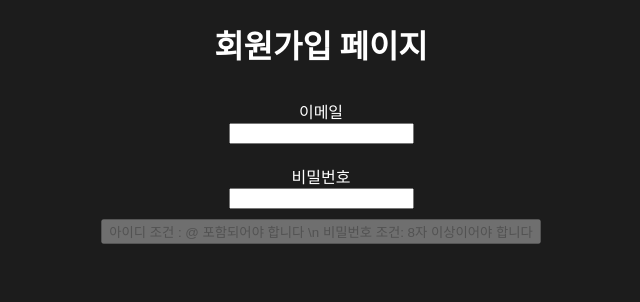
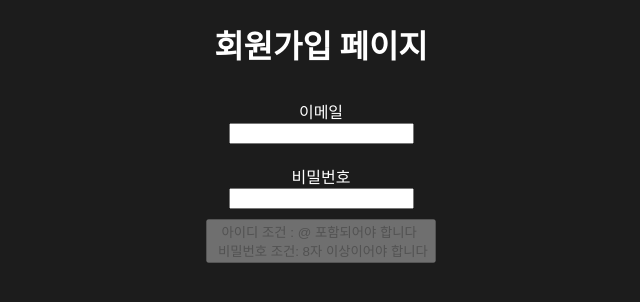
Before and after one commit to thumbthing/wanted-pre-onboarding-frontend, a React (Create React App) app: page /register in a window 1280 px wide. Shown: the top 302 px of the page, without its empty margins (319-959 px from the left). Built offline with nearby package versions, Linux system fonts and the light colour scheme.

Commit message:
fix: 불필요한 for문 삭제, SignIn/SignUp에 필요한 request를 페이지에서 button 컴포너트로 이동

```diff
--- a/src/components/sign/SigninButton.tsx
+++ b/src/components/sign/SigninButton.tsx
@@ -6,12 +6,12 @@ import { sign } from "../../request/Api";
 interface signInButtonProps {
   id: string;
   password: string;
-  request: string;
 }
 
-const SignInButton = ({ id, password, request }: signInButtonProps) => {
+const SignInButton = ({ id, password }: signInButtonProps) => {
   const idValidation: boolean = id.includes("@");
   const passwordValidation: number = password.length;
+  const request: string = "signin";
   const navigate = useNavigate();
 
   const handleSignIn = useCallback(async () => {
@@ -19,9 +19,10 @@ const SignInButton = ({ id, password, request }: signInButtonProps) => {
       const response = await sign(id, password, request);
       const data = response?.data;
 
-      for (const key in data) {
-        localStorage.setItem(key, data[key]);
-      }
+      const key: string = Object.keys(data)[0];
+      const accessToken: string = Object.values(data)[0] as string;
+      localStorage.setItem(key, accessToken);
+
       navigate("/todo");
     } catch (error) {
       console.log(error);
@@ -42,7 +43,7 @@ const SignInButton = ({ id, password, request }: signInButtonProps) => {
       <StyledButton
         data-testid='signin-button'
         type='button'
-        value={`아이디 조건 : @ 포함 \n 비밀번호 조건: 8자 이상이어야 합니다`}
+        value={`아이디 조건 : @ 포함되어야 합니다 \n 비밀번호 조건: 8자 이상이어야 합니다`}
         disabled
       />
     );
--- a/src/components/sign/SignupButton.tsx
+++ b/src/components/sign/SignupButton.tsx
@@ -1,17 +1,17 @@
 import { styled } from "styled-components";
 import { sign } from "../../request/Api";
-import { useCallback } from "react";
+import { useCallback, useState } from "react";
 import { useNavigate } from "react-router-dom";
 
 interface SignUpButtonProps {
   id: string;
   password: string;
-  request: string;
 }
 
-const SignUpButton = ({ id, password, request }: SignUpButtonProps) => {
+const SignUpButton = ({ id, password }: SignUpButtonProps) => {
   const idValidation: boolean = id.includes("@");
   const passwordValidation: number = password.length;
+  const request: string = "signup";
   const navigate = useNavigate();
 
   const handleSignUp = useCallback(async () => {
@@ -25,23 +25,29 @@ const SignUpButton = ({ id, password, request }: SignUpButtonProps) => {
 
   if (idValidation && passwordValidation > 7) {
     return (
-      <StyledButton data-testid='signup-button' onClick={handleSignUp}>
+      <StyledButton
+        data-testid='signup-button'
+        type='button'
+        onClick={handleSignUp}
+      >
         회원가입
       </StyledButton>
     );
   } else {
     return (
-      <StyledButton data-testid='signup-button' type='button' disabled>
-        아이디 조건 : @ 포함되어야 합니다 \n 비밀번호 조건: 8자 이상이어야
-        합니다
-      </StyledButton>
+      <StyledButton
+        data-testid='signup-button'
+        type='button'
+        value={`아이디 조건 : @ 포함되어야 합니다 \n 비밀번호 조건: 8자 이상이어야 합니다`}
+        disabled
+      />
     );
   }
 };
 
 export default SignUpButton;
 
-const StyledButton = styled.button`
+const StyledButton = styled.input`
   display: flex;
   justify-content: space-evenly;
 `;
--- a/src/pages/Login.tsx
+++ b/src/pages/Login.tsx
@@ -8,7 +8,6 @@ import { useNavigate } from "react-router-dom";
 const Login = () => {
   const [id, setId] = useState<string>("");
   const [password, setPassword] = useState<string>("");
-  const [request] = useState<string>("signin");
   const navigate = useNavigate();
   const access_token = localStorage.getItem("access_token");
 
@@ -38,7 +37,7 @@ const Login = () => {
       <StyledInputBox>
         <IdInput onChange={handleIdChange} />
         <PasswordInput onChange={handlePasswordChange} />
-        <SignInButton id={id} password={password} request={request} />
+        <SignInButton id={id} password={password} />
       </StyledInputBox>
     </StyledContainer>
   );
--- a/src/pages/Register.tsx
+++ b/src/pages/Register.tsx
@@ -8,7 +8,6 @@ import { useNavigate } from "react-router-dom";
 const Register = () => {
   const [id, setId] = useState<string>("");
   const [password, setPassword] = useState<string>("");
-  const [request] = useState<string>("signup");
   const navigate = useNavigate();
   const access_token = localStorage.getItem("access_token");
 
@@ -38,7 +37,7 @@ const Register = () => {
       <StyledInputBox>
         <IdInput onChange={handleIdChange} />
         <PasswordInput onChange={handlePasswordChange} />
-        <SignUpButton id={id} password={password} request={request} />
+        <SignUpButton id={id} password={password} />
       </StyledInputBox>
     </StyledContainer>
   );
```
Also changed, not shown: src/request/Api.ts (+1 -15 lines).
